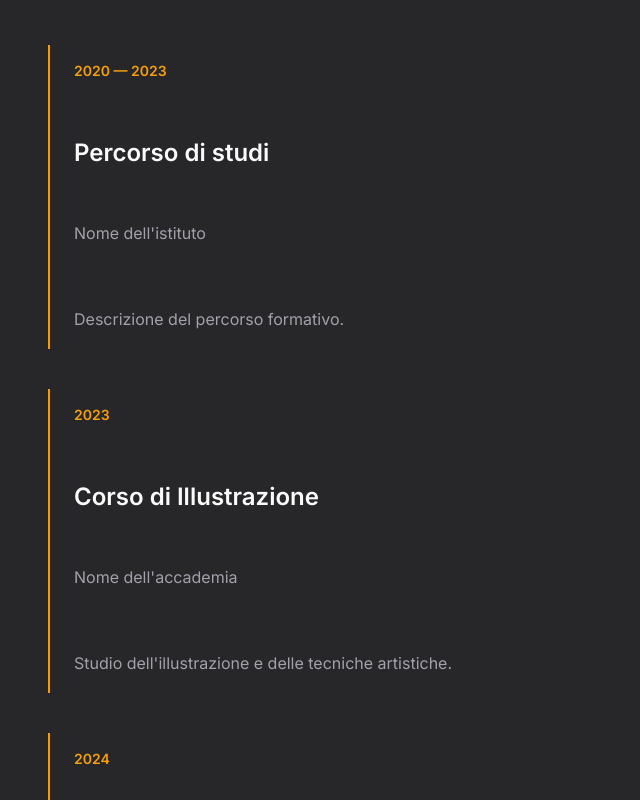
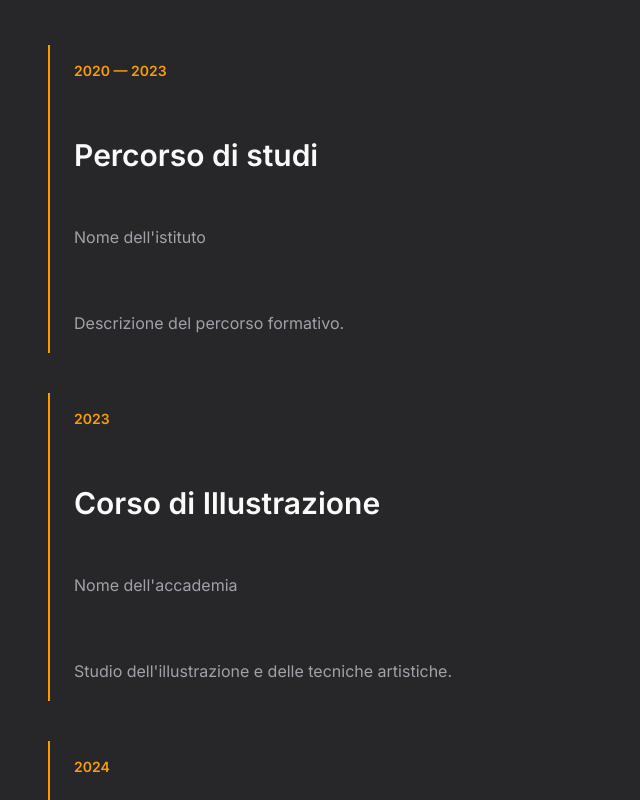
Before and after one commit to bazhenov404/kibasito, a React (Vite) app: page /about in a window 1280 px wide. Shown: the part 1000-1800 px from the top of the page, without its empty margins (0-640 px from the left). Built offline with nearby package versions, Linux system fonts and the light colour scheme.

Commit message:
"better ui font"

```diff
--- /dev/null
+++ b/src/components/Button.tsx
@@ -0,0 +1,2 @@
+import type { ReactNode } from "react";
+import {}
--- a/src/components/TimelineCard.tsx
+++ b/src/components/TimelineCard.tsx
@@ -15,7 +15,7 @@ export default function TimelineCard({ item }: TimelineCardProps) {
           {item.year}
         </p>
 
-        <h3 className="font-display text-2xl font-semibold mt-2">
+        <h3 className="font-display text-2xl md:text-3xl font-semibold mt-2">
           {item.title}
         </h3>
 
```
